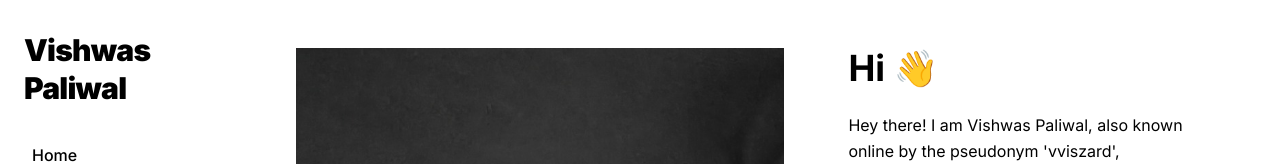
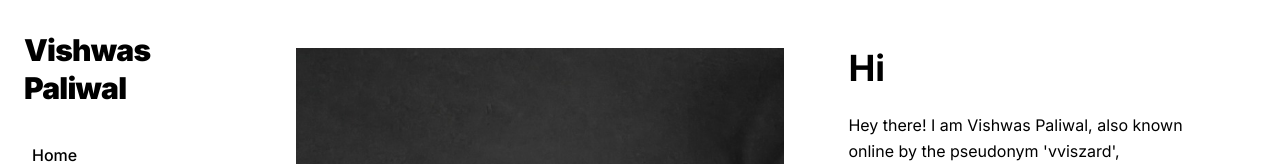
Before and after one commit to vviszard/writing_portfolio_website, a Next.js app: page /about in a window 1280 px wide. Shown: the top 164 px of the page. Built offline with nearby package versions, Linux system fonts and the light colour scheme.

Commit message:
Update page.tsx

```diff
--- a/src/app/about/page.tsx
+++ b/src/app/about/page.tsx
@@ -26,7 +26,7 @@ export default function AboutPage() {
 
         {/* Bio text */}
         <div className="w-full md:w-[45%]">
-          <h2 className="text-4xl font-bold text-black mb-6">Hi 👋</h2>
+          <h2 className="text-4xl font-bold text-black mb-6">Hi</h2>
           <div className="flex flex-col gap-4 text-base leading-relaxed text-black">
             <p>
               Hey there! I am Vishwas Paliwal, also known online by the
```
